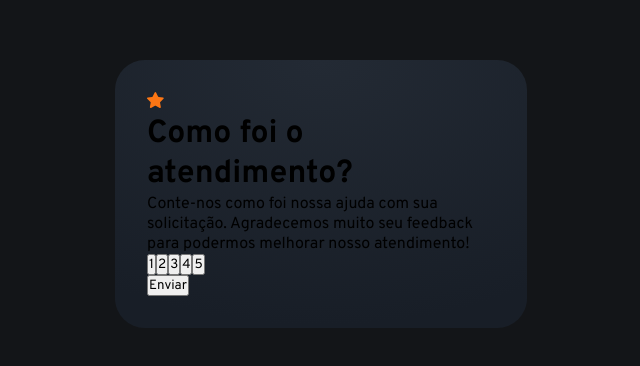
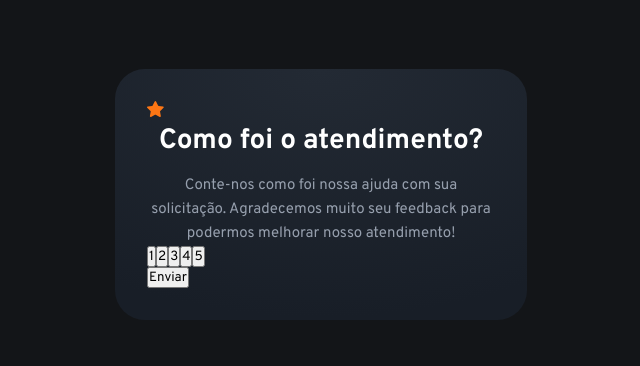
Before and after one commit to Muranguinh0/Feedback, a React (Vite) app: page / in a window 1280 px wide. Shown: the part 206-572 px from the top of the page, without its empty margins (319-959 px from the left). Built offline with nearby package versions, Linux system fonts and the light colour scheme.

Commit message:
style: estilização dp h1 e do p do card

```diff
--- a/src/pages/Home.styles.js
+++ b/src/pages/Home.styles.js
@@ -5,6 +5,21 @@
     max-width: 41.2rem;
     padding: 3.2rem;
     border-radius: 3rem;
+
+     h1 {
+        font-size: 2.8rem;
+        color: ${props => props.theme.white};
+        margin-bottom: 1.5rem;
+        text-align:center;
+    }
+
+    p{
+        font-size: 1.5rem;
+        line-height: 2.4rem;
+        color: ${props => props.theme.textColor};
+        text-align:center;
+    }
+
 `
 
 export const IconContainer = styled.div``
```
